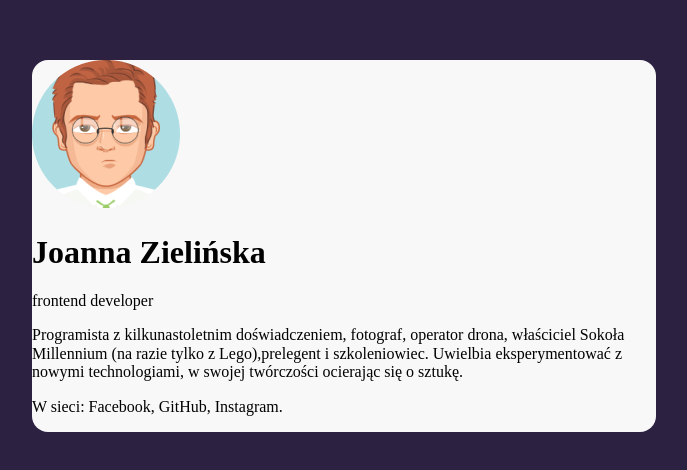
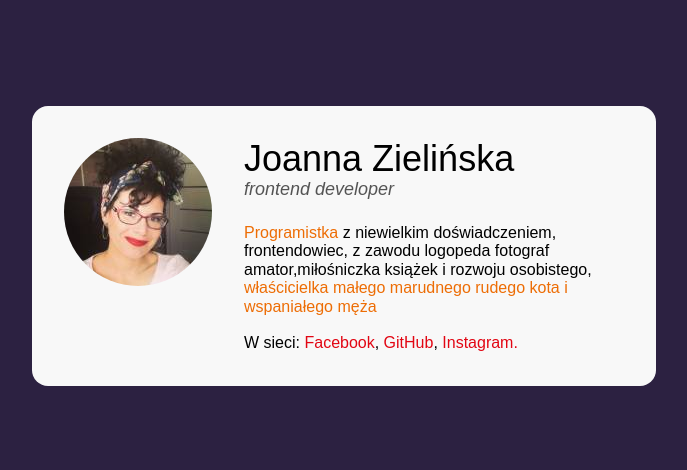
Before and after one commit to AsiaKabacinska/business-card, a plain HTML site: page index2.html in a window 1280 px wide. Shown: the part 154-624 px from the top of the page, without its empty margins (296-983 px from the left). Drawn offline with Linux system fonts and the light colour scheme.

Commit message:
complete_businessCard

```diff
--- a/index2.html
+++ b/index2.html
@@ -9,21 +9,25 @@
   </head>
   <body>
      <main class="main">
-       <article>
-         <img src="avatar.png" alt="Zdjęcie Imie i nazwisko">
-         <header>
-           <h1>Joanna Zielińska</h1>
-           <p>frontend developer</p>
+       <article class="person">
+         <img class = "person__picture" src="wizytowka_photo.jpg" alt="Zdjęcie Imie i nazwisko">
+         <div>
+         <header class = "person__info">
+           <h1 class = "person__name">Joanna Zielińska</h1>
+           <p class = "person__position">frontend developer</p>
          </header>
-         <p>
-          Programista z kilkunastoletnim doświadczeniem, fotograf,
-          operator drona, właściciel Sokoła Millennium (na razie tylko
-          z Lego),prelegent i szkoleniowiec. Uwielbia eksperymentować
-          z nowymi technologiami, w swojej twórczości ocierając się o sztukę.
+         <p class = "person__description person__description--widt-margin"></p>
+         <strong class="special"> Programistka </strong>z niewielkim doświadczeniem, frontendowiec, z zawodu logopeda
+          fotograf amator,miłośniczka książek i rozwoju osobistego,<strong class="special">
+            właścicielka małego marudnego rudego kota i wspaniałego męża</strong>
          </p>
-         <p>
-          W sieci: Facebook, GitHub, Instagram.
+         <p class = "person__description">
+          W sieci:
+          <a class="person__link" href="#"> Facebook</a>,
+          <a class="person__link" href="#"> GitHub</a>,
+          <a class="person__link" href="#"> Instagram.</a>
          </p>
+        </div>
        </article>
      </main>
   </body>
--- a/style2.css
+++ b/style2.css
@@ -1,19 +1,62 @@
-html{
+html {
     box-sizing: border-box;
   }
   *, *:before, *:after{
     box-sizing: inherit;
   }
-  body{
+  body {
     display: flex;
     align-items: center;
     justify-content: center;
     background:#2C2141 ;
     min-height: 100vh;
+    font-family: Arial, Helvetica, sans-serif;
   }
-  .main{
+  .main {
     background:#F8F8F8;
     border-radius: 16px;
     width: 624px;
     margin: 16px;
+    padding: 32px;
   }
+  .person {
+    display: flex;
+    align-items: flex-start;
+  }
+  .person__description {
+    font-size: 16px;
+    line-height: 22px;
+    margin: 0;
+  }
+  .person__description--widt-margin {
+    margin-bottom: 22px;
+  }
+  .person__info {
+    margin-bottom: 24px;
+  }
+  .person__link {
+    color:#E20613;
+    text-decoration: none;
+  }
+  .person__name {
+    font-size: 36px;
+    margin: 0;
+    font-weight: normal;
+  }
+  .person__picture {
+    margin-right: 32px;
+  }
+ .person__position {
+    font-size: 18px;
+    color: #545454;
+    margin: 0 auto;
+    font-style: italic ;
+
+  }
+  .special{
+    color: #ED6D05;
+    font-weight: normal;
+  }
+  img{
+    border-radius: 50%;
+  }
```
Also changed, not shown: wizytowka_photo.jpg (added).
